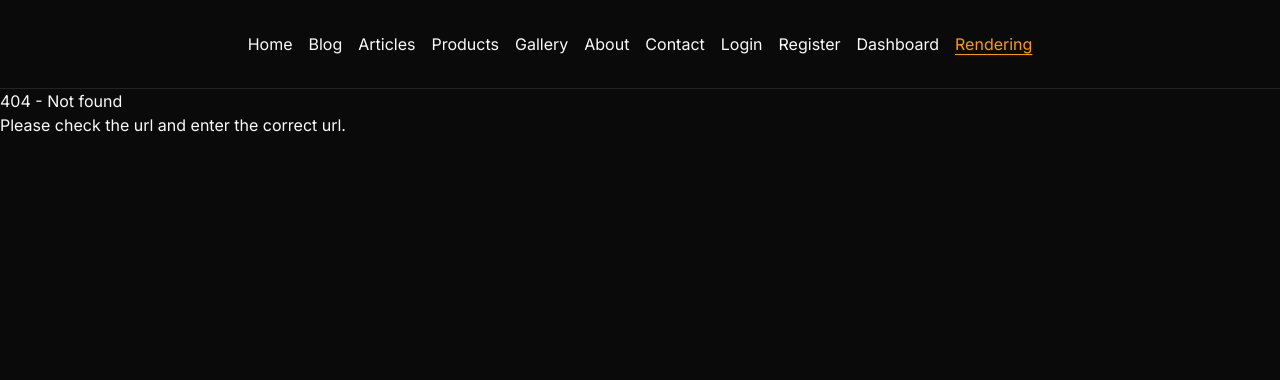
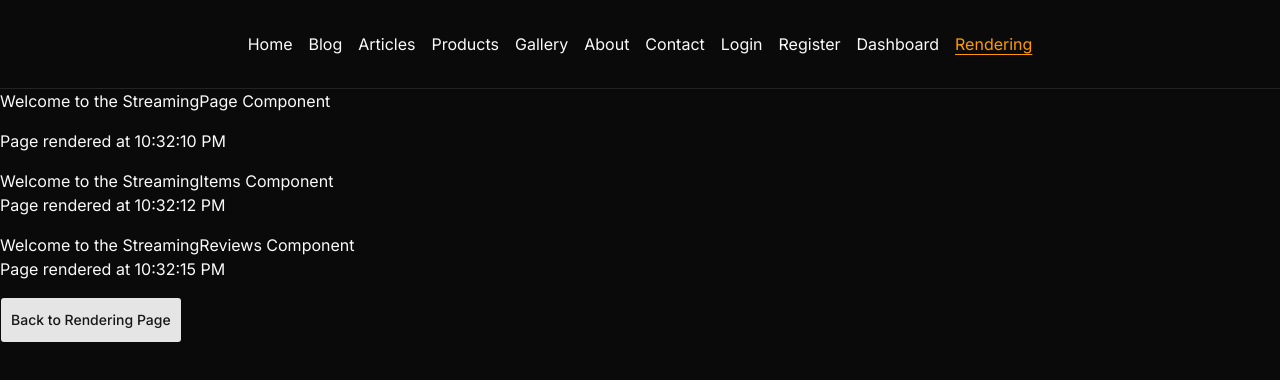
Before and after one commit to zahid-official/practice-0.2, a Next.js app in the folder code-evulation/: page /rendering/streaming in a window 1280 px wide. Before the commit this address had no page. Shown: the top 380 px of the page. Built offline with nearby package versions, Linux system fonts and the light colour scheme.

Commit message:
implement progressive ui rendering from the server using streaming

```diff
--- a/code-evulation/src/app/rendering/dynamic/products/[id]/page.tsx
+++ b/code-evulation/src/app/rendering/dynamic/products/[id]/page.tsx
@@ -1,6 +1,10 @@
 import { Button } from "@/components/ui/button";
 import Link from "next/link";
 
+// Return not-found page if dynamic param not included in our prerendered list
+export const dynamicParams = false;
+
+// Generate static params for the dynamic route
 export const generateStaticParams = () => {
   return [{ id: "1" }, { id: "2" }];
 };
--- a/code-evulation/src/app/rendering/page.tsx
+++ b/code-evulation/src/app/rendering/page.tsx
@@ -12,6 +12,10 @@ const RenderingPage = () => {
       <Link href={"/rendering/dynamic"}>
         <Button>Dynamic Rendering</Button>
       </Link>
+
+      <Link href={"/rendering/streaming"}>
+        <Button>Streaming</Button>
+      </Link>
     </div>
   );
 };
--- /dev/null
+++ b/code-evulation/src/app/rendering/streaming/items.tsx
@@ -0,0 +1,12 @@
+// StreamingItems Component
+const StreamingItems = async () => {
+  await new Promise((resolve) => setTimeout(resolve, 2500));
+  return (
+    <div>
+      <h1>Welcome to the StreamingItems Component</h1>
+      <p>Page rendered at {new Date().toLocaleTimeString()}</p>
+    </div>
+  );
+};
+
+export default StreamingItems;
--- /dev/null
+++ b/code-evulation/src/app/rendering/streaming/page.tsx
@@ -0,0 +1,31 @@
+import { Suspense } from "react";
+import StreamingItems from "./items";
+import StreamingReviews from "./reviews";
+import Link from "next/link";
+import { Button } from "@/components/ui/button";
+
+// StreamingPage Component
+const StreamingPage = () => {
+  return (
+    <div className="space-y-4">
+      <h1>Welcome to the StreamingPage Component</h1>
+      <p>Page rendered at {new Date().toLocaleTimeString()}</p>
+
+      <div className="space-y-4">
+        <Suspense fallback={<p>Loading...</p>}>
+          <StreamingItems />
+        </Suspense>
+
+        <Suspense fallback={<p>Loading...</p>}>
+          <StreamingReviews />
+        </Suspense>
+      </div>
+
+      <Link href={"/rendering"}>
+        <Button>Back to Rendering Page</Button>
+      </Link>
+    </div>
+  );
+};
+
+export default StreamingPage;
--- /dev/null
+++ b/code-evulation/src/app/rendering/streaming/reviews.tsx
@@ -0,0 +1,12 @@
+// StreamingReviews Component
+const StreamingReviews = async () => {
+  await new Promise((resolve) => setTimeout(resolve, 5000));
+  return (
+    <div>
+      <h1>Welcome to the StreamingReviews Component</h1>
+      <p>Page rendered at {new Date().toLocaleTimeString()}</p>
+    </div>
+  );
+};
+
+export default StreamingReviews;
```
